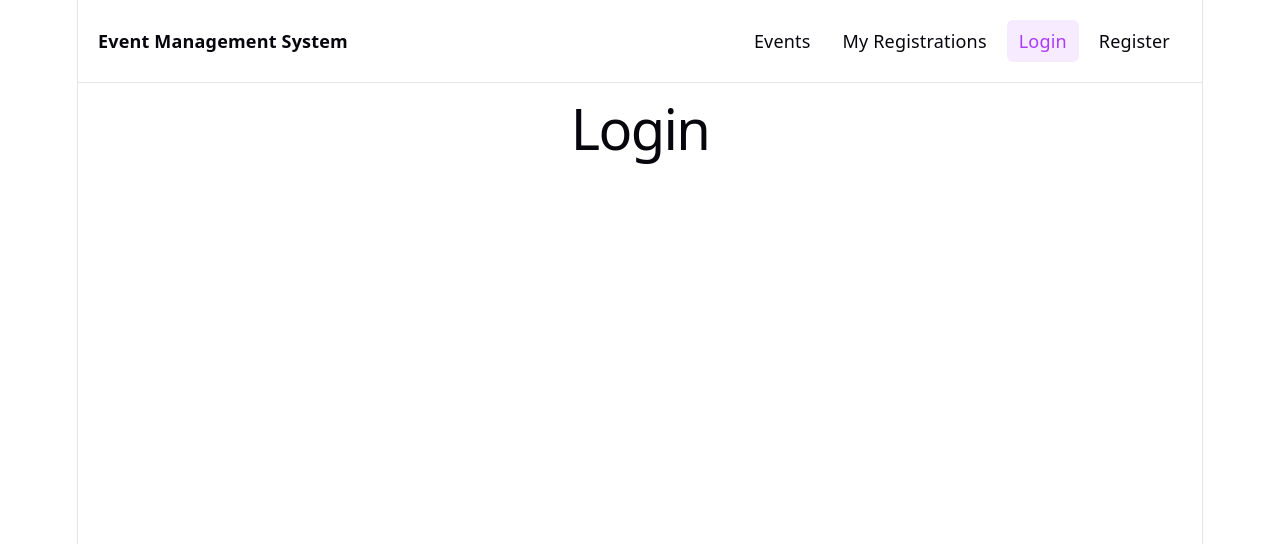
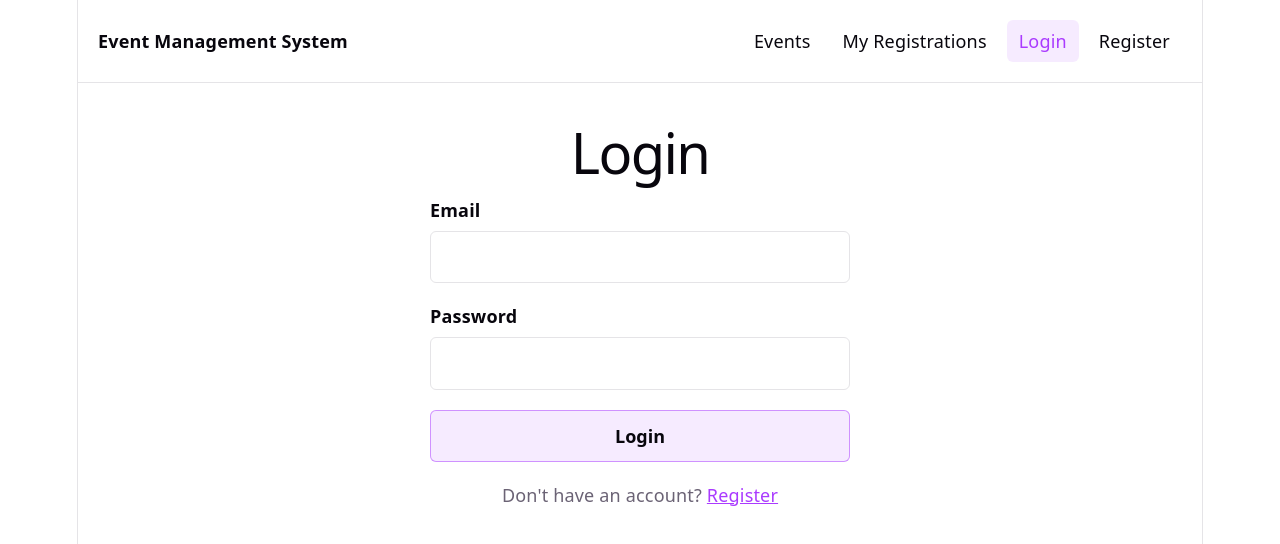
Before and after one commit to NoumanHassan123/Event-Management-System, a React (Vite) app: page /login in a window 1280 px wide. Shown: the top 544 px of the page. Built offline with nearby package versions, Linux system fonts and the light colour scheme; the HTML template or start-up script is replaced by a standard one.

Commit message:
Add login and registration forms with validation

```diff
--- /dev/null
+++ b/src/pages/Auth.css
@@ -0,0 +1,71 @@
+.auth-page {
+  width: 100%;
+  max-width: 460px;
+  margin: 0 auto;
+  padding: 24px 20px 40px;
+  box-sizing: border-box;
+}
+
+.auth-form {
+  display: flex;
+  flex-direction: column;
+  gap: 20px;
+  margin-bottom: 20px;
+  text-align: left;
+}
+
+.auth-field {
+  display: flex;
+  flex-direction: column;
+  gap: 8px;
+}
+
+.auth-field label {
+  color: var(--text-h);
+  font-weight: 600;
+}
+
+.auth-field input {
+  width: 100%;
+  min-width: 0;
+  box-sizing: border-box;
+  padding: 12px;
+  border: 1px solid var(--border);
+  border-radius: 6px;
+  font: inherit;
+  color: var(--text-h);
+  background: var(--bg);
+}
+
+.auth-form button {
+  padding: 12px 16px;
+  border: 1px solid var(--accent-border);
+  border-radius: 6px;
+  font: inherit;
+  font-weight: 600;
+  color: var(--text-h);
+  background: var(--accent-bg);
+  cursor: pointer;
+}
+
+.auth-form button:hover {
+  border-color: var(--accent);
+}
+
+.auth-page a {
+  color: var(--accent);
+}
+
+.auth-page :is(input, button, a):focus-visible {
+  outline: 2px solid var(--accent);
+  outline-offset: 3px;
+}
+
+.auth-message {
+  font-size: 0.9rem;
+  overflow-wrap: anywhere;
+}
+
+.auth-message:empty {
+  display: none;
+}
--- a/src/pages/Login.jsx
+++ b/src/pages/Login.jsx
@@ -1,3 +1,31 @@
+import { useState } from 'react'
+import { Link } from 'react-router-dom'
+import './Auth.css'
+
 export default function Login() {
-  return <h1>Login</h1>
+  const [message, setMessage] = useState('')
+
+  function handleSubmit(event) {
+    event.preventDefault()
+    setMessage('Login is not available yet. No sign-in has occurred.')
+  }
+
+  return (
+    <section className="auth-page" aria-labelledby="login-heading">
+      <h1 id="login-heading">Login</h1>
+      <form className="auth-form" onSubmit={handleSubmit} onChange={() => setMessage('')}>
+        <div className="auth-field">
+          <label htmlFor="login-email">Email</label>
+          <input id="login-email" name="email" type="email" autoComplete="email" required />
+        </div>
+        <div className="auth-field">
+          <label htmlFor="login-password">Password</label>
+          <input id="login-password" name="password" type="password" autoComplete="current-password" required />
+        </div>
+        <button type="submit">Login</button>
+        <p className="auth-message" role="status">{message}</p>
+      </form>
+      <p>Don't have an account? <Link to="/register">Register</Link></p>
+    </section>
+  )
 }
--- a/src/pages/Register.jsx
+++ b/src/pages/Register.jsx
@@ -1,3 +1,58 @@
+import { useState } from 'react'
+import { Link } from 'react-router-dom'
+import './Auth.css'
+
 export default function Register() {
-  return <h1>Register</h1>
+  const [message, setMessage] = useState('')
+
+  function handleSubmit(event) {
+    event.preventDefault()
+    const form = event.currentTarget
+    const name = form.elements.namedItem('name')
+    const password = form.elements.namedItem('password')
+    const confirmation = form.elements.namedItem('confirmPassword')
+
+    name.setCustomValidity(name.value.trim() ? '' : 'Please enter your name.')
+    confirmation.setCustomValidity(
+      password.value === confirmation.value ? '' : 'Passwords must match.',
+    )
+
+    if (!form.reportValidity()) return
+
+    setMessage('Registration is not available yet. No account has been created.')
+  }
+
+  function handleChange(event) {
+    setMessage('')
+    event.currentTarget.elements.namedItem('name').setCustomValidity('')
+    event.currentTarget.elements.namedItem('confirmPassword').setCustomValidity('')
+  }
+
+  return (
+    <section className="auth-page" aria-labelledby="register-heading">
+      <h1 id="register-heading">Register</h1>
+      <form className="auth-form" onSubmit={handleSubmit} onChange={handleChange}>
+        <div className="auth-field">
+          <label htmlFor="register-name">Full name</label>
+          <input id="register-name" name="name" autoComplete="name" required />
+        </div>
+        <div className="auth-field">
+          <label htmlFor="register-email">Email</label>
+          <input id="register-email" name="email" type="email" autoComplete="email" required />
+        </div>
+        <div className="auth-field">
+          <label htmlFor="register-password">Password</label>
+          <input id="register-password" name="password" type="password" autoComplete="new-password" minLength={8} aria-describedby="password-hint" required />
+          <small id="password-hint">Use at least 8 characters.</small>
+        </div>
+        <div className="auth-field">
+          <label htmlFor="register-confirm-password">Confirm password</label>
+          <input id="register-confirm-password" name="confirmPassword" type="password" autoComplete="new-password" required />
+        </div>
+        <button type="submit">Create account</button>
+        <p className="auth-message" role="status">{message}</p>
+      </form>
+      <p>Already have an account? <Link to="/login">Login</Link></p>
+    </section>
+  )
 }
```
